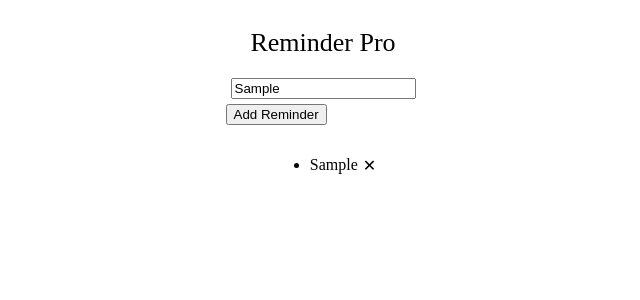
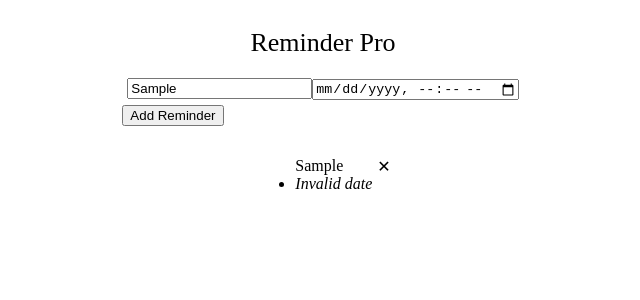
Before and after one commit to auryn31/reminder_pro_learn_react, a React (Create React App) app: page / in a window 1280 px wide. Both pictures are taken after typing "Sample" into the empty fields and a click on the button "Add Reminder". Shown: the top 300 px of the page, without its empty margins (317-957 px from the left). Built offline with nearby package versions, Linux system fonts and the light colour scheme; the HTML template or start-up script is replaced by a standard one.

Commit message:
add moment to show date of reminder: https://www.youtube.com/watch?v=v4I8IBDyY6A 11/13

```diff
--- a/package.json
+++ b/package.json
@@ -3,6 +3,7 @@
   "version": "0.1.0",
   "private": true,
   "dependencies": {
+    "moment": "^2.19.1",
     "react": "^16.0.0",
     "react-dom": "^16.0.0",
     "react-redux": "^5.0.6",
--- a/src/actions/index.js
+++ b/src/actions/index.js
@@ -1,10 +1,11 @@
 import { ADD_REMINDER } from '../constants'
 import { DELETE_REMINDER } from '../constants'
 
-export const addReminder = (text) => {
+export const addReminder = (text, dueDate) => {
    const action = {
      type: ADD_REMINDER,
-     text
+     text,
+     dueDate
    }
    console.log('action in addReminder', action);
    return action;
--- a/src/components/App.jsx
+++ b/src/components/App.jsx
@@ -1,18 +1,21 @@
 import React, { Component } from 'react';
 import { connect } from 'react-redux';
 import { addReminder, deleteReminder } from '../actions';
+import moment from 'moment';
 
 class App extends Component {
 
     constructor(props) {
       super(props);
       this.state = {
-        text: ''
+        text: '',
+        dueDate: ''
       }
     }
 
     addReminder() {
-      this.props.addReminder(this.state.text);
+      console.log('duedate', this.state.dueDate);
+      this.props.addReminder(this.state.text, this.state.dueDate);
     }
 
     deleteReimder(id) {
@@ -26,7 +29,10 @@
             {
               reminders.map(reminder => {
                 return (<li key={reminder.id} className="list-group-item">
-                  <div className="list-item">{reminder.text}</div>
+                  <div className="list-item">
+                    <div>{reminder.text}</div>
+                    <div><em>{moment(new Date(reminder.dueDate)).fromNow()}</em></div>
+                  </div>
                   <div className="list-item delete-button"
                     onClick={() => this.deleteReimder(reminder.id)}>
                     &#x2715;
@@ -52,6 +58,10 @@
                 placeholder="I hav to do..."
                 onChange = { event => this.setState({text: event.target.value})}
               />
+              <input className="form-control"
+                type="datetime-local"
+                onChange={event => this.setState({dueDate: event.target.value})}
+              />
             </div>
             <button
               type="button"
--- a/src/reducers/index.js
+++ b/src/reducers/index.js
@@ -2,9 +2,12 @@
 
 
 const reminder = (action) => {
+  let {text, dueDate } = action;
   return {
-    text: action.text,
-    id: Math.random()
+    id: Math.random(),
+    text,
+    dueDate
+
   }
 }
 
```
Also changed, not shown: 1 other file (tests, documents, lock files or other folders).
